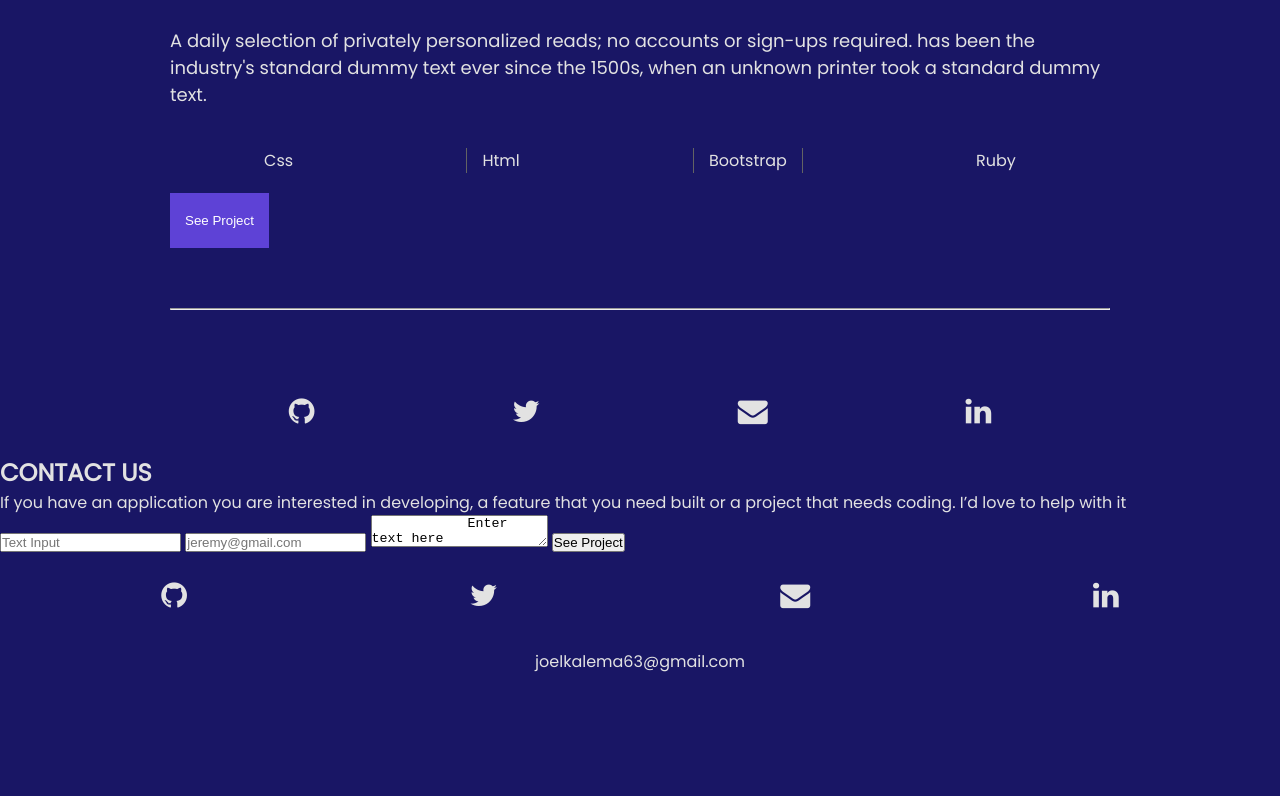
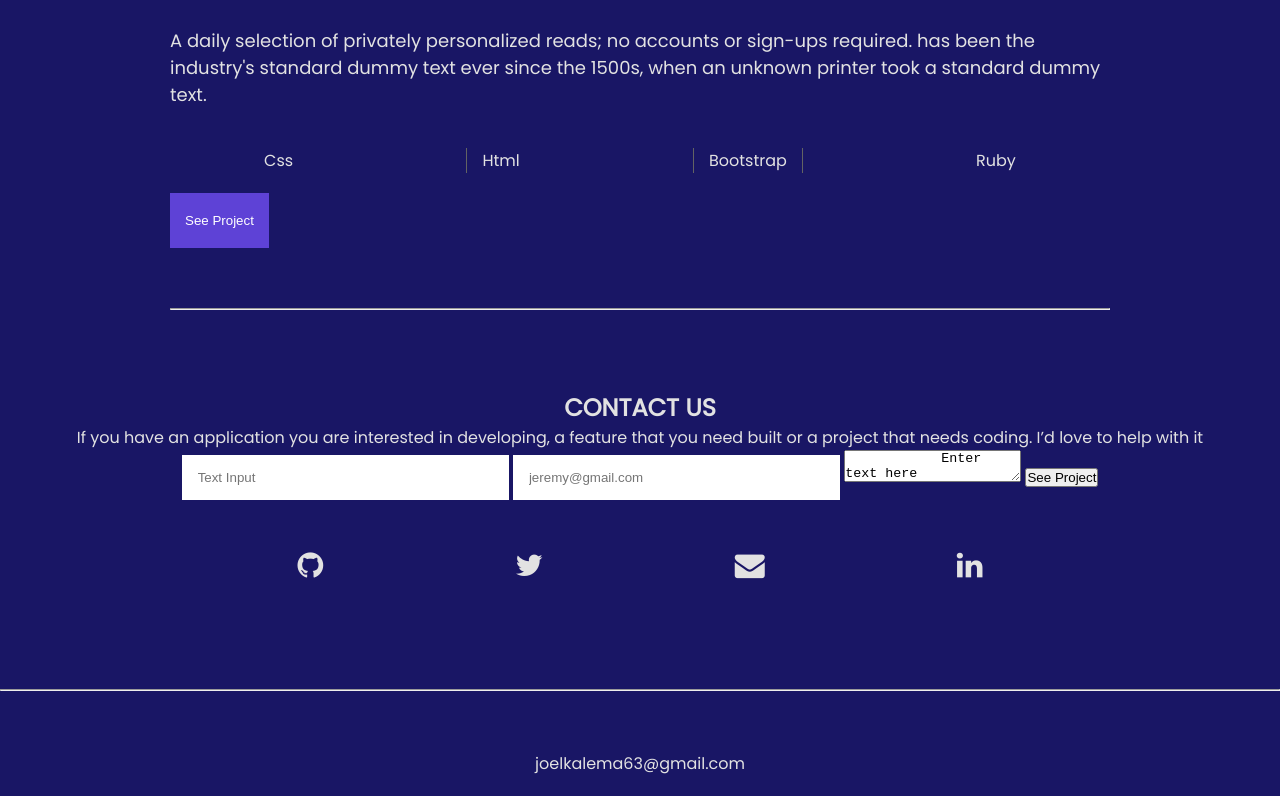
Before and after one commit to joel-kalema/Portfolio, a website: page index.html in a window 1280 px wide. Shown: the part 3780-4576 px from the top of the page. Before the commit the page ends 4474 px from the top, so only its background shows below. Drawn offline with Linux system fonts and the light colour scheme; a web font is replaced by a local one.

Commit message:
Add the style form in css file

```diff
--- a/index.html
+++ b/index.html
@@ -166,23 +166,30 @@
           </div>
           <button type="button">See Project</button>
         </div>
-
         <hr />
-        <div class="links">
-          <a><i class="fa fa-github"></i></a>
-          <a><i class="fa fa-twitter"></i></a>
-          <a><i class="fa fa-envelope"></i></a>
-          <a><i class="fa fa-linkedin"></i></a>
-        </div>
       </section>
 
       <section class="contact">
         <h2>CONTACT US</h2>
-        <p>If you have an application you are interested in developing, a feature that you need built or a project that needs coding. I’d love to help with it </p>
+        <p>
+          If you have an application you are interested in developing, a feature
+          that you need built or a project that needs coding. I’d love to help
+          with it
+        </p>
 
         <form action="" method="POST">
-          <input type="text" name="userName" id="name" placeholder="Text Input">
-          <input type="email" name="email" id="email" placeholder="jeremy@gmail.com">
+          <input
+            type="text"
+            name="userName"
+            id="name"
+            placeholder="Text Input"
+          />
+          <input
+            type="email"
+            name="email"
+            id="email"
+            placeholder="jeremy@gmail.com"
+          />
           <textarea name="message" id="message">
             Enter text here
           </textarea>
@@ -195,6 +202,7 @@
           </div>
         </form>
       </section>
+      <hr />
       <p class="mail">joelkalema63@gmail.com</p>
     </main>
   </body>
--- a/style.css
+++ b/style.css
@@ -279,3 +279,25 @@
   border-left: rgb(99, 99, 99) 1px solid;
   border-right: rgb(99, 99, 99) 1px solid;
 }
+
+.contact{
+  padding: 20px;
+  display: flex;
+  flex-direction: column;
+  justify-content: center;
+  align-items: center;
+}
+
+input{
+  width: 327px;
+  height: 28;
+  border-radius: 0;
+  -webkit-border-radius: 0;
+  -moz-border-radius: 0;
+  -ms-border-radius: 0;
+  -o-border-radius: 0;
+  background-color: #fff;
+  border: none;
+  padding: 15px 16px;
+  margin-bottom: 24px;
+}
```
